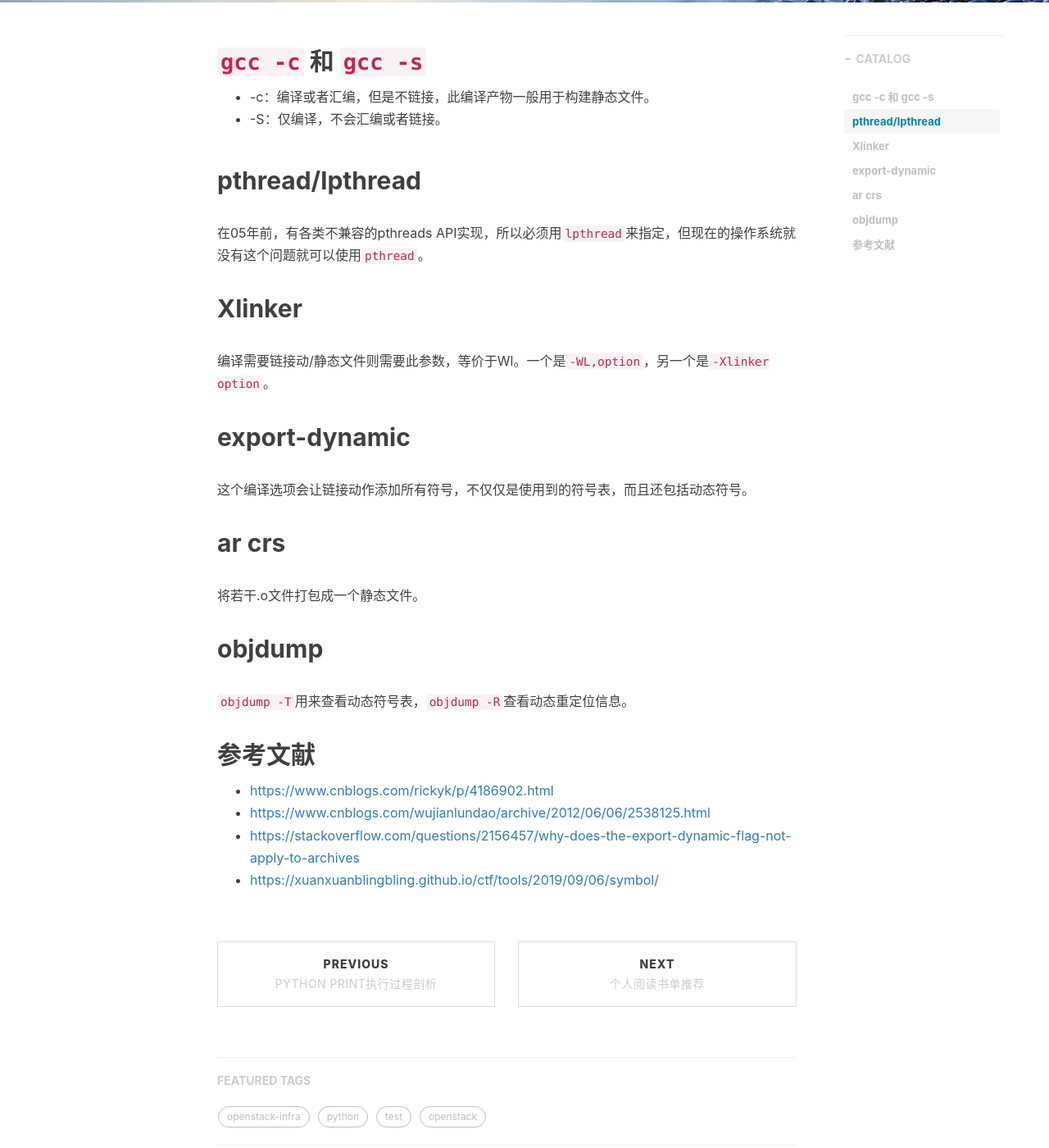
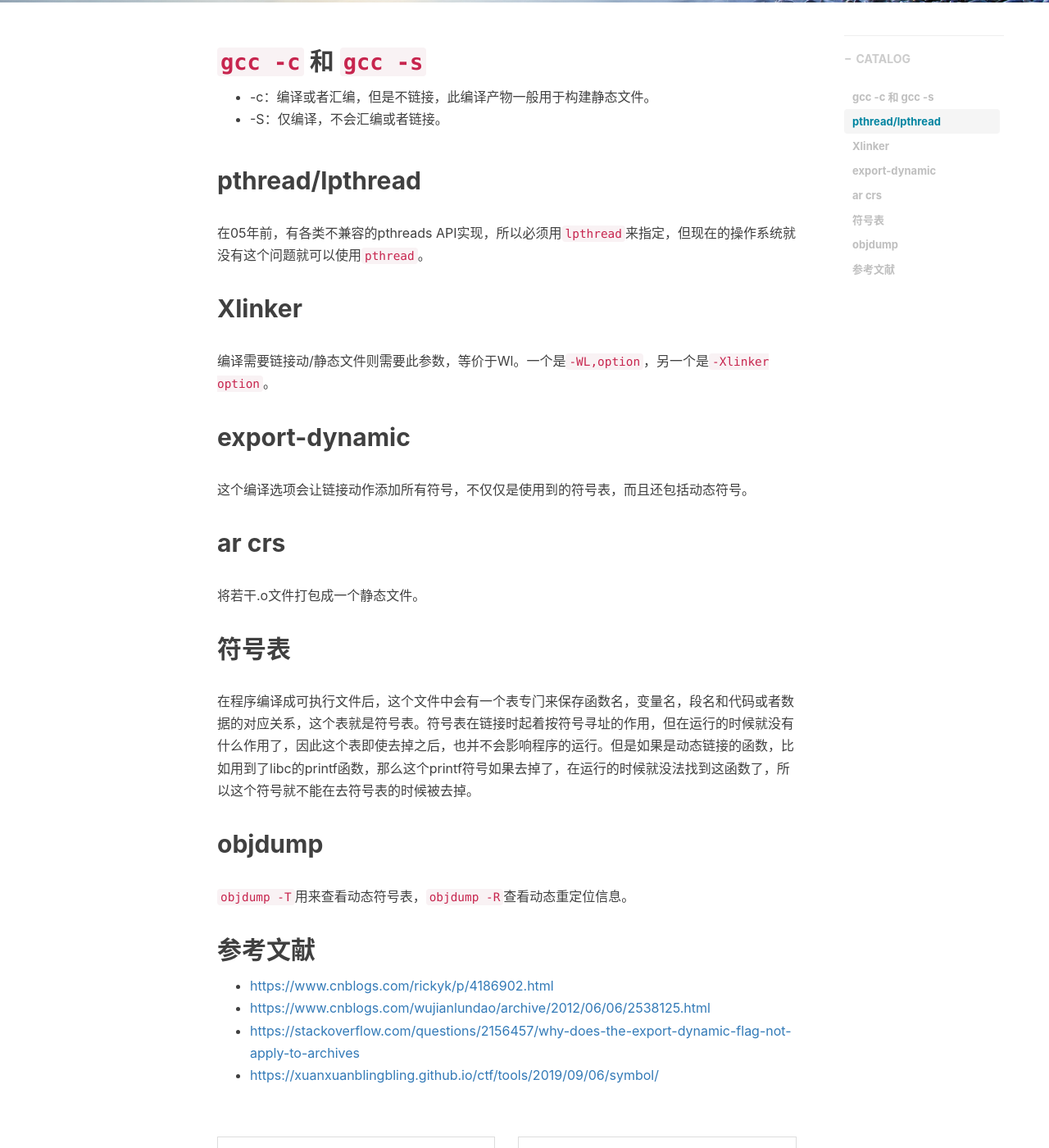
Before and after one commit to shihai1991/shihai1991.github.io, a Jekyll site: the page built from _posts/2021-11-22-gcc编译器编译选项分析汇总.md, in a window 1280 px wide and 1400 px high, scrolled down 520 px. Shown: the whole window at 82% size. Built offline with Jekyll 4.4.1, drawn with Linux system fonts in a browser that asks for light colours; nearby versions of some CDN libraries; comment, search, counter and statistics services are not loaded.

Commit message:
Update 2021-11-22-gcc编译器编译选项分析汇总.md

```diff
--- a/_posts/2021-11-22-gcc编译器编译选项分析汇总.md
+++ b/_posts/2021-11-22-gcc编译器编译选项分析汇总.md
@@ -28,6 +28,9 @@ subtitle: 自己不懂的、容易忘记的都持续记录一下。
 ## ar crs
 将若干.o文件打包成一个静态文件。
 
+## 符号表
+在程序编译成可执行文件后，这个文件中会有一个表专门来保存函数名，变量名，段名和代码或者数据的对应关系，这个表就是符号表。符号表在链接时起着按符号寻址的作用，但在运行的时候就没有什么作用了，因此这个表即使去掉之后，也并不会影响程序的运行。但是如果是动态链接的函数，比如用到了libc的printf函数，那么这个printf符号如果去掉了，在运行的时候就没法找到这函数了，所以这个符号就不能在去符号表的时候被去掉。
+
 ## objdump
 `objdump -T`用来查看动态符号表，`objdump -R`查看动态重定位信息。
 
```
